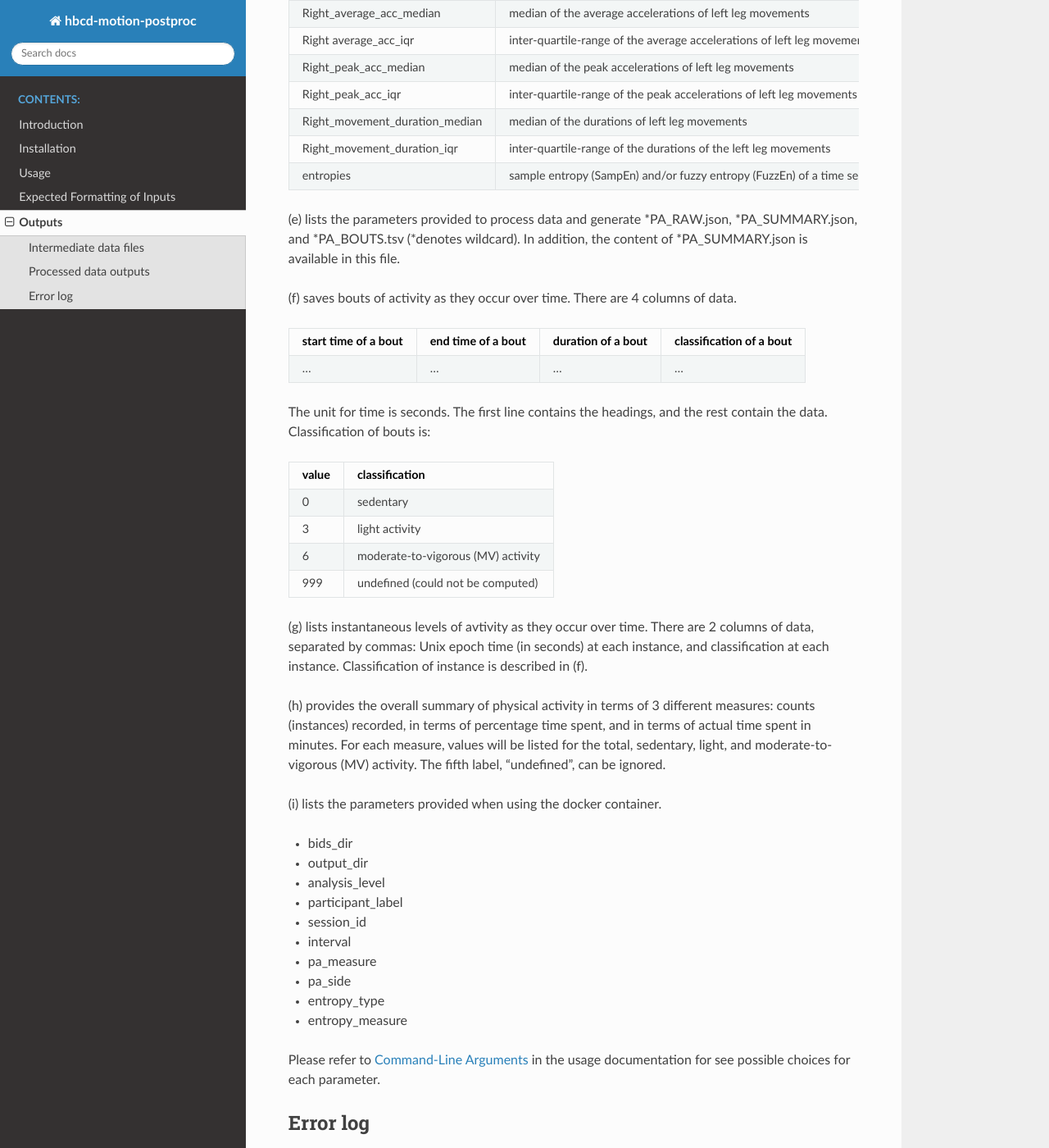
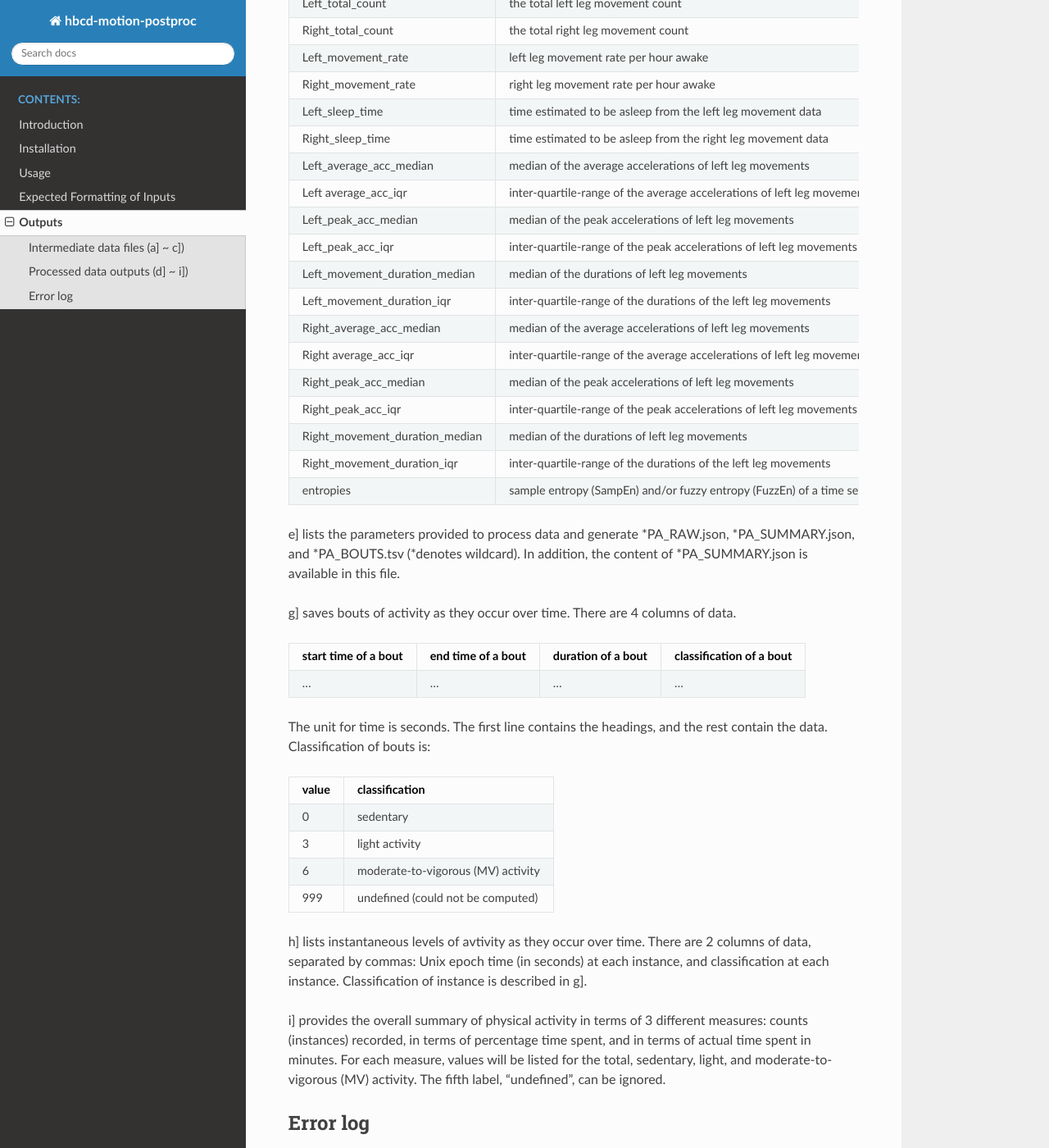
Before and after one commit to ohspc89/hbcd_motion_postproc, a Sphinx documentation site: the page built from docs/source/outputs.rst, in a window 1280 px wide and 1400 px high, scrolled down 1616 px. Shown: the whole window at 82% size. Built offline with Sphinx 7.4.7 and the Read the Docs theme 3.1.0, drawn with Linux system fonts in a browser that asks for light colours; some of the changed text lies outside the part shown.

```diff
--- a/docs/source/outputs.rst
+++ b/docs/source/outputs.rst
@@ -99,11 +115,11 @@
 +--------------------------------+-----------------------------------------------------------------------------+
 
 
-(e) lists the parameters provided to process data and generate \*\PA_RAW.json,
+e] lists the parameters provided to process data and generate \*\PA_RAW.json,
 \*\PA_SUMMARY.json, and \*\PA_BOUTS.tsv (\*\ denotes wildcard). In addition,
 the content of \*\PA_SUMMARY.json is available in this file.
 
-\(\f) saves bouts of activity as they occur over time. There are 4 columns of data.
+g] saves bouts of activity as they occur over time. There are 4 columns of data.
 
 +----------------------+--------------------+--------------------+--------------------------+
 | start time of a bout | end time of a bout | duration of a bout | classification of a bout |
@@ -126,38 +142,22 @@
 |  999  |   undefined (could not be computed)  |
 +-------+--------------------------------------+
 
-(g) lists instantaneous levels of avtivity as they occur over time.
+h] lists instantaneous levels of avtivity as they occur over time.
 There are 2 columns of data, separated by commas: Unix epoch time (in seconds)
 at each instance, and classification at each instance. Classification of instance is
-described in (f).
+described in g].
 
-(h) provides the overall summary of physical activity in terms of 3 different measures:
+i] provides the overall summary of physical activity in terms of 3 different measures:
 counts (instances) recorded, in terms of percentage time spent, and in terms of
 actual time spent in minutes. For each measure, values will be listed for the total,
 sedentary, light, and moderate-to-vigorous (MV) activity. The fifth label, "undefined",
 can be ignored.
 
-\(\i) lists the parameters provided when using the docker container.
-
-* bids_dir
-* output_dir
-* analysis_level
-* participant_label
-* session_id
-* interval
-* pa_measure
-* pa_side
-* entropy_type
-* entropy_measure
-
-
-Please refer to :ref:`command-line-args` in the usage documentation for see possible
-choices for each parameter.
 
 Error log
 ---------
 
-(j) will be created only if data are not processed by the pipeline.
+j] will be created only if data are not processed by the pipeline.
 
 
 .. toctree::
```
Also changed, not shown: other parts of docs/source/outputs.rst (+33 -17 lines), docs/source/inputs_formatting.rst (+27 -27 lines).
